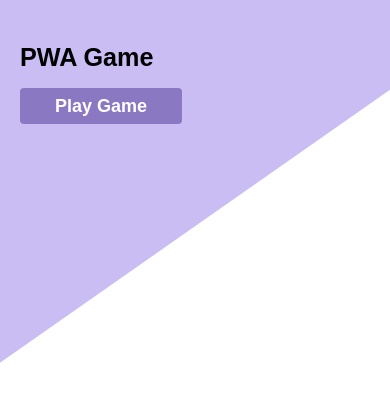
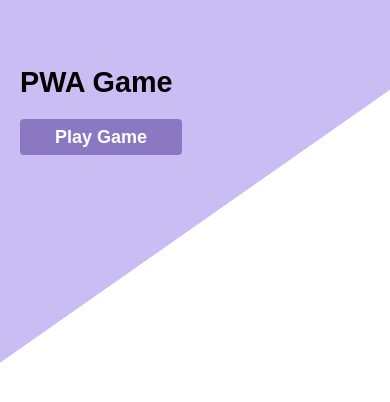
Before and after one commit to code-mattclaffey/pwa-skillshare, an Eleventy site: page src/index.njk in a window 390 px wide. Built offline with nearby package versions, Linux system fonts and the light colour scheme; Eleventy itself is replaced by a stand-in of ours; files that its build step writes are made by us from their sources; files whose address does not match are found by name; what postcss-import would draw is missing.

Commit message:
feat: mobile styling

```diff
--- a/src/_includes/css/_elements/_elements.headings.css
+++ b/src/_includes/css/_elements/_elements.headings.css
@@ -1,11 +1,11 @@
 h1 {
-  font-size: 1.4em;
+  font-size: 1.6em;
   line-height: 1.6;
   max-width: 60ch;
 }
 
 h2 {
-  font-size: 1.2em;
+  font-size: 1.4em;
   line-height: 1.6;
   max-width: 60ch;
 }
--- a/src/_includes/css/_objects/_objects.layout.css
+++ b/src/_includes/css/_objects/_objects.layout.css
@@ -122,6 +122,7 @@
 
 .js .entrance .layout__content {
   animation: swooush-right 1s 1.5s forwards;
+  opacity: 0;
 }
 
 .js .exit .layout__shape {
@@ -133,7 +134,7 @@
 }
 
 .layout__content {
-  padding: 20px;
+  padding: 40px 20px;
   max-width: 640px;
   width: 100%;
 }
@@ -157,7 +158,6 @@
   }
 
   .js .entrance .layout__content {
-    opacity: 0;
     transform: translate(0%, 10%);
   }
 }
```
